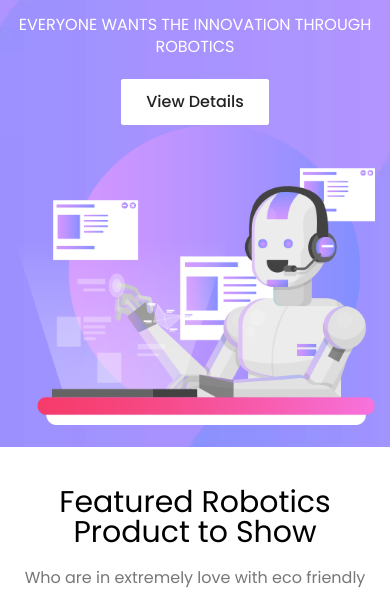
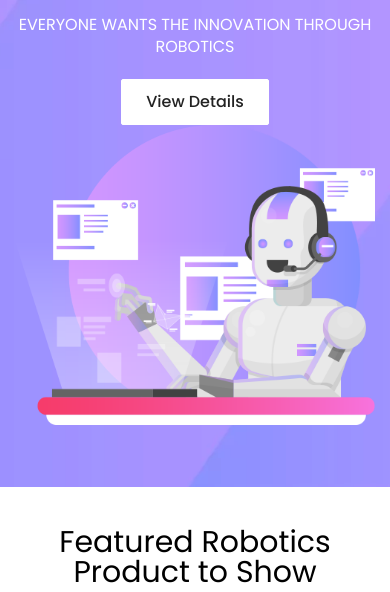
Before and after one commit to BanhTheCake/robotics-clone, a plain HTML site: page index.html in a window 390 px wide. Shown: the part 242-834 px from the top of the page. Drawn offline with nearby package versions, Linux system fonts and the light colour scheme.

Commit message:
fix UI/UX

```diff
--- a/index.html
+++ b/index.html
@@ -311,7 +311,7 @@
         <div class="row">
           <div class="col-lg-12 offset-lg-0">
             <div class="section-logo__box">
-              <img src="./img/section-logo-1.webp" alt="" />
+              <img src="./img/section-logo-1.png" alt="" />
               <img src="./img/section-logo-2.png" alt="" />
               <img src="./img/section-logo-3.png" alt="" />
               <img src="./img/section-logo-4.png" alt="" />
--- a/scss/layout/_footer.scss
+++ b/scss/layout/_footer.scss
@@ -83,9 +83,13 @@
                 border-radius: 100rem;
                 @include mobile {
                     margin-bottom: 2rem;
+                    height: 4rem;
+                    font-size: 1.4rem;
                 }
                 @include smobile {
                     margin-bottom: 2rem;
+                    height: 4.6rem;
+                    font-size: 1.6rem;
                 }
             }
             button {
@@ -106,9 +110,13 @@
                 transition: 0.2s;
                 @include mobile {
                     margin: 0;
+                    height: 4rem;
+                    font-size: 1.4rem;
                 }
                 @include smobile {
                     margin: 0;
+                    height: 4.6rem;
+                    font-size: 1.6rem;
                 }
                 &:hover {
                     transform: translateY(-4px);
--- a/scss/layout/_header.scss
+++ b/scss/layout/_header.scss
@@ -11,9 +11,11 @@
     }
     @include mobile {
         height: auto;
+        padding-bottom: 4rem;
     }
     @include smobile {
         height: auto;
+        padding-bottom: 4rem;
     }
     &__wrapper {
         width: 100%;
--- a/scss/layout/_section-blog.scss
+++ b/scss/layout/_section-blog.scss
@@ -14,6 +14,7 @@
             padding-bottom: 1rem;
         }
         & img {
+            height: 100%;
             margin: auto;
             width: 100%;
             object-fit: cover;
@@ -40,10 +41,12 @@
             margin-bottom: 2rem;
             @include mobile {
                 margin-bottom: 1rem;
+                font-size: 1.4rem;
             }
             @include smobile {
                 line-height: 1.4;
                 margin-bottom: 1rem;
+                font-size: 1.4rem;
             }
         }
         &-title {
@@ -70,9 +73,10 @@
             margin-bottom: 2rem;
             @include mobile {
                 margin-bottom: 1rem;
+                line-height: 1.5;
             }
             @include smobile {
-                line-height: 1.4;
+                line-height: 1.5;
                 margin-bottom: 1rem;
             }
         }
@@ -86,8 +90,10 @@
             }
             @include mobile {
                 line-height: 1.6;
+                font-size: 1.4rem;
             }
             @include smobile {
+                font-size: 1.4rem;
                 line-height: 1.6;
             }
         }
--- a/scss/layout/_section-new.scss
+++ b/scss/layout/_section-new.scss
@@ -64,6 +64,7 @@
             margin-bottom: 2rem;
             @include smobile {
                 margin-bottom: 1rem;
+                line-height: 1.6;
             }
         }
         &-date {
--- a/scss/layout/_section-unique.scss
+++ b/scss/layout/_section-unique.scss
@@ -73,6 +73,9 @@
             line-height: 1.4;
             color: $color-white;
             text-shadow: 0px 0px 4px rgba($color: $color-black, $alpha: 0.2);
+            @include smobile {
+                font-size: 1.6rem;
+            }
         }
         &:hover {
             transform: translateY(-4px);
```
Also changed, not shown: css/style.css, scss/style.css, 2 other files.
